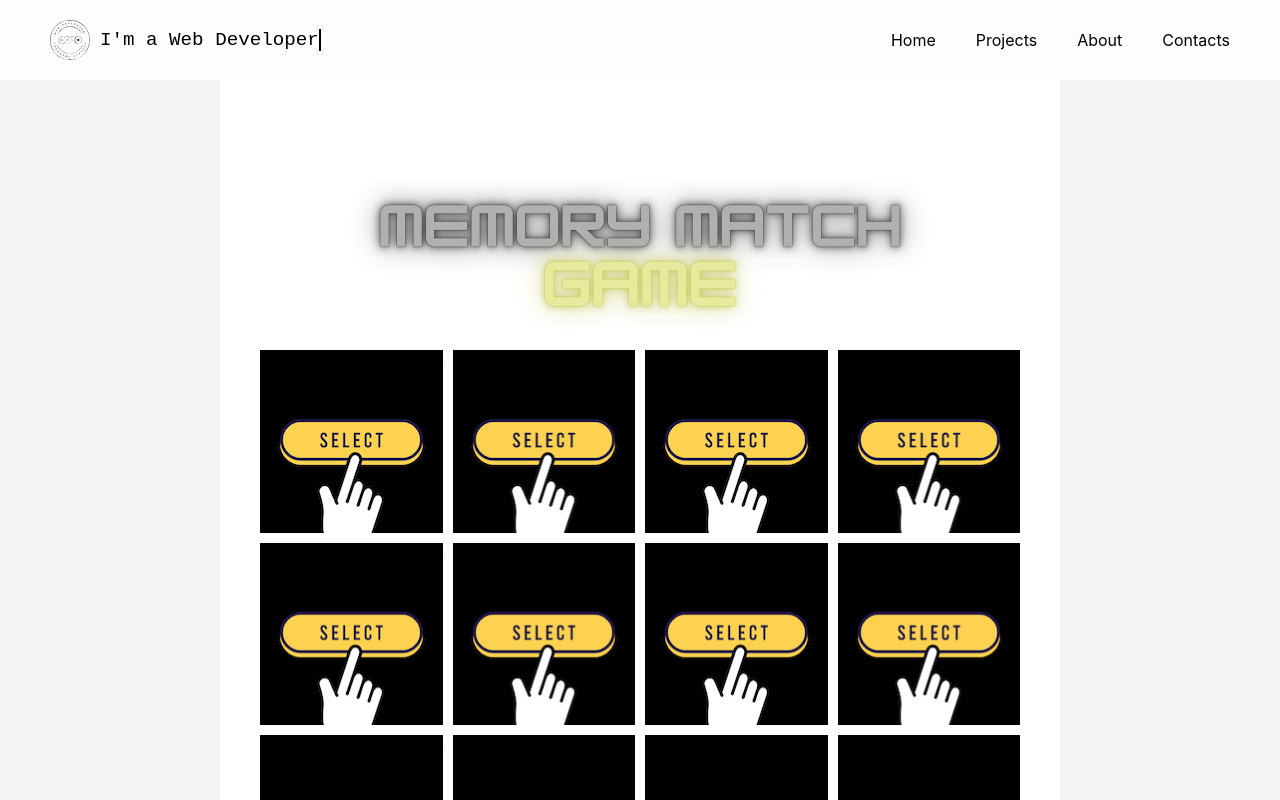
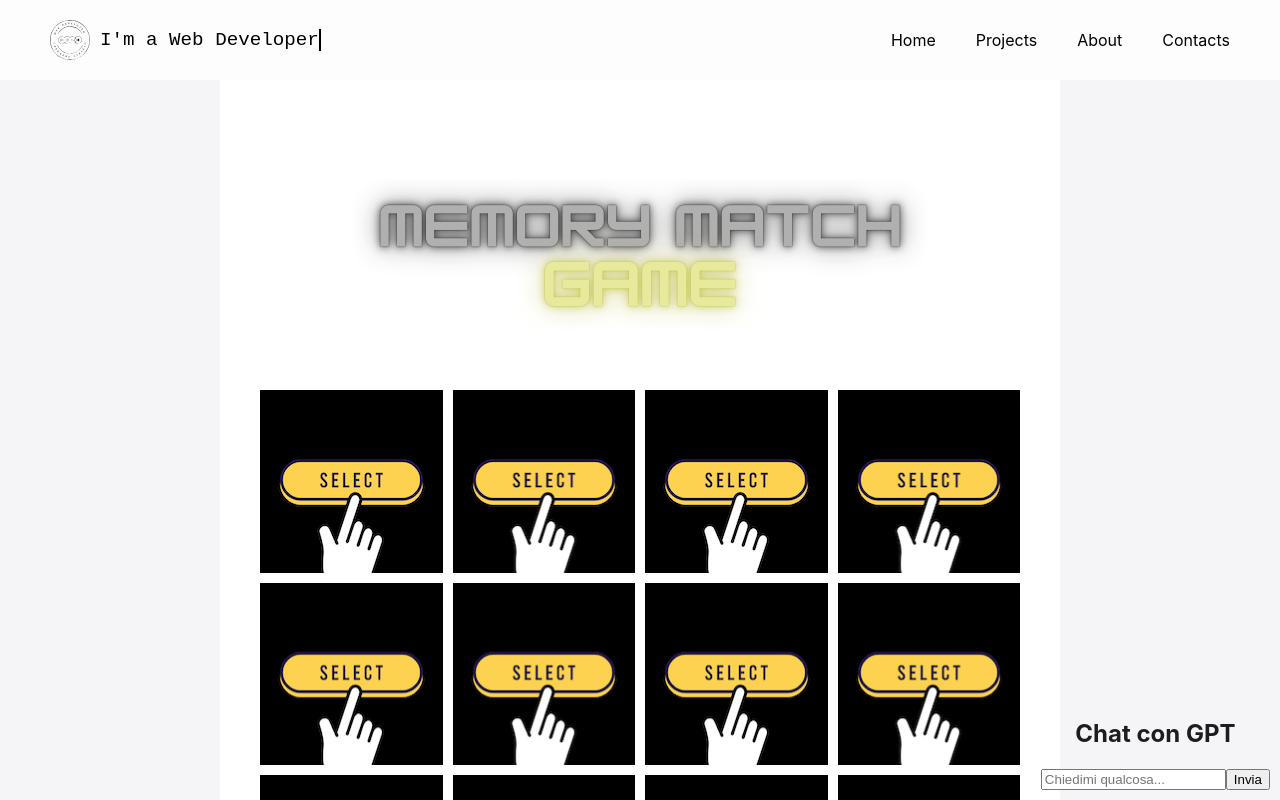
Before and after one commit to ciacalog92/my-portfolio, a React (Create React App) app: page / in a window 1280 px wide. Shown: the top 800 px of the page. Built offline with nearby package versions, Linux system fonts and the light colour scheme.

Commit message:
aggiunto api openai

```diff
--- a/src/App.js
+++ b/src/App.js
@@ -7,13 +7,11 @@ import ProjectDetail from './components/ProjectDetail';
 import About from './components/About';
 import Contacts from './components/Contacts';
 import './App.css';
-import RotatingBorderDiv from './RotatingBorderDiv'; // Assicurati di avere il percorso corretto
 
 function App() {
   return (
     <Router>
       <div className="App">
-        <RotatingBorderDiv /> {/* Include qui il componente per l'effetto di animazione */}
         <Navbar />
         <Routes>
           <Route path="/" element={<Home />} />
--- a/src/RotatingBorderDiv.css
+++ /dev/null
@@ -1,33 +0,0 @@
-.rotating-border {
-  position: fixed;
-  top: 0;
-  left: 0;
-  width: 100vw;
-  height: 100vh;
-  pointer-events: none; /* Permette ai clic di passare attraverso il div */
-  z-index: 9999; /* Assicurati che il div sia sopra altri elementi */
-  box-sizing: border-box; /* Include il bordo nella dimensione totale */
-  border: 10px solid transparent;
-  border-image: linear-gradient(90deg, #d33cf2, transparent);
-  border-image-slice: 1;
-  background-clip: padding-box; /* Mantiene il bordo visibile */
-  animation: gradient-move 5s linear infinite;
-}
-
-@keyframes gradient-move {
-  0% {
-    border-image-source: linear-gradient(90deg, #d33cf2, transparent);
-  }
-  25% {
-    border-image-source: linear-gradient(135deg, #d33cf2, transparent);
-  }
-  50% {
-    border-image-source: linear-gradient(180deg, #d33cf2, transparent);
-  }
-  75% {
-    border-image-source: linear-gradient(225deg, #d33cf2, transparent);
-  }
-  100% {
-    border-image-source: linear-gradient(270deg, #d33cf2, transparent);
-  }
-}
--- a/src/RotatingBorderDiv.js
+++ /dev/null
@@ -1,13 +0,0 @@
-// src/RotatingBorderDiv.js
-import React from 'react';
-import './RotatingBorderDiv.css'; // Assicurati di avere questo CSS
-
-const RotatingBorderDiv = () => {
-  return (
-    <div className="rotating-border-div">
-      {/* Contenuto o solo bordo animato */}
-    </div>
-  );
-};
-
-export default RotatingBorderDiv;
--- /dev/null
+++ b/src/components/ChatBot.js
@@ -0,0 +1,51 @@
+import React, { useState } from 'react';
+import axios from 'axios';
+
+function ChatBot() {
+  const [input, setInput] = useState('');
+  const [response, setResponse] = useState('');
+  const [loading, setLoading] = useState(false);
+  const [error, setError] = useState('');
+
+  const handleSubmit = async (e) => {
+    e.preventDefault();
+    setLoading(true);
+    setError('');
+
+    try {
+      const result = await axios.post('/.netlify/functions/openai', { input }); // Chiamata alla funzione serverless
+      setResponse(result.data.text);
+    } catch (error) {
+      console.error('Errore durante la chiamata API:', error);
+      setError('Errore durante la chiamata API. Riprova.');
+    } finally {
+      setLoading(false);
+    }
+  };
+
+  return (
+    <div>
+      <h2>Chat con GPT</h2>
+      <form onSubmit={handleSubmit}>
+        <input
+          type="text"
+          value={input}
+          onChange={(e) => setInput(e.target.value)}
+          placeholder="Chiedimi qualcosa..."
+        />
+        <button type="submit">Invia</button>
+      </form>
+
+      {loading && <p>Sto pensando...</p>}
+      {error && <p style={{ color: 'red' }}>{error}</p>}
+      {response && (
+        <div>
+          <h3>Risposta:</h3>
+          <p>{response}</p>
+        </div>
+      )}
+    </div>
+  );
+}
+
+export default ChatBot;
--- a/src/components/Home.css
+++ b/src/components/Home.css
@@ -372,5 +372,25 @@
   height: auto;
   margin: 0 auto 20px auto; /* Centra l'immagine e aggiungi margine inferiore */
   display: block;
+  padding-bottom: 2.5rem;
 
 }
+/* Home.css */
+
+/* Stile per il contenitore del ChatBot */
+.chatbot-container {
+  position: fixed; /* Mantiene il ChatBot fisso rispetto alla finestra del browser */
+  bottom: 10px; /* Distanza dal fondo della finestra */
+  right: 10px; /* Distanza dal lato destro della finestra */
+  z-index: 1000; /* Assicura che il ChatBot sia sopra altri contenuti */
+  width: auto; /* Larghezza automatica */
+  max-width: 100%; /* Non supera la larghezza della finestra */
+}
+
+/* Per i dispositivi con schermi piccoli */
+@media (max-width: 760px) {
+  .chatbot-container {
+    bottom: 5px; /* Riduci la distanza dal fondo */
+    right: 5px; /* Riduci la distanza dal lato destro */
+  }
+}
--- a/src/components/Home.js
+++ b/src/components/Home.js
@@ -2,6 +2,7 @@ import React, { useState, useEffect, useRef } from 'react';
 import './Home.css';
 import { FaWhatsapp, FaInstagram, FaLinkedin } from 'react-icons/fa';
 import Confetti from 'react-confetti';
+import ChatBot from './ChatBot'; // Importa il componente ChatBot
 
 // Importa le immagini
 import dogImage from '../images/cardback.png';
@@ -190,6 +191,11 @@ function Home() {
           <FaLinkedin />
         </a>
       </div>
+
+      {/* Posizione ChatBot in fondo a destra */}
+      <div className="chatbot-container">
+        <ChatBot />
+      </div>
     </div>
   );
 }
--- a/src/components/Navbar.css
+++ b/src/components/Navbar.css
@@ -37,7 +37,7 @@
 
 .navbar-logo:hover {
   transform: scale(1.1);
-  color: #0071e3;
+  color: #000000;
 }
 
 /* Cambia colore dello sfondo al passaggio del mouse sul logo */
@@ -80,7 +80,7 @@
 }
 
 .nav-links:hover {
-  color: #0071e3;
+  color: #070707;
   transform: scale(1.1);
 }
 
@@ -175,7 +175,7 @@
   height: 2px;
   bottom: 0;
   left: 0;
-  background-color: #0071e3; /* Colore della linea */
+  background-color: #000000; /* Colore della linea */
   transform: scaleX(0); /* Inizia con la linea nascosta */
   transform-origin: bottom right;
   transition: transform 0.25s ease-out;
@@ -200,7 +200,7 @@
 
 /* Aggiungi la classe active per il link corrente */
 .nav-item .nav-links.active {
-  color: #0071e3; /* Cambia il colore del testo per il link attivo */
+  color: #000000; /* Cambia il colore del testo per il link attivo */
 }
 
 @keyframes typing {
--- a/src/components/Projects.js
+++ b/src/components/Projects.js
@@ -1,6 +1,6 @@
 import React from 'react';
 import { Link } from 'react-router-dom';
-import './Projects.css'; // Creeremo questo file più tardi
+import './Projects.css'; //
 
 const projects = [
   {
```
Also changed, not shown: netlify/function/openai.js (added, +34 -0 lines), 2 other files (tests, documents, lock files or other folders).
